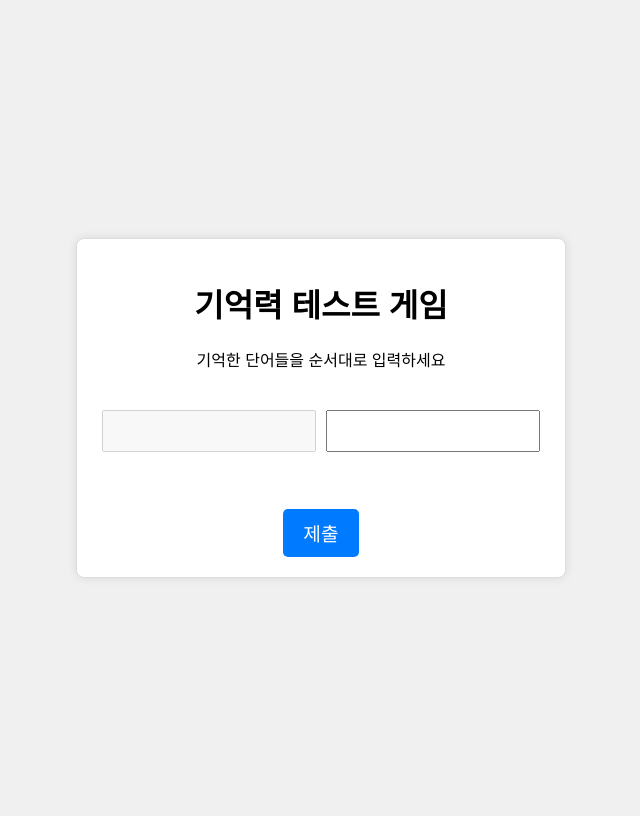
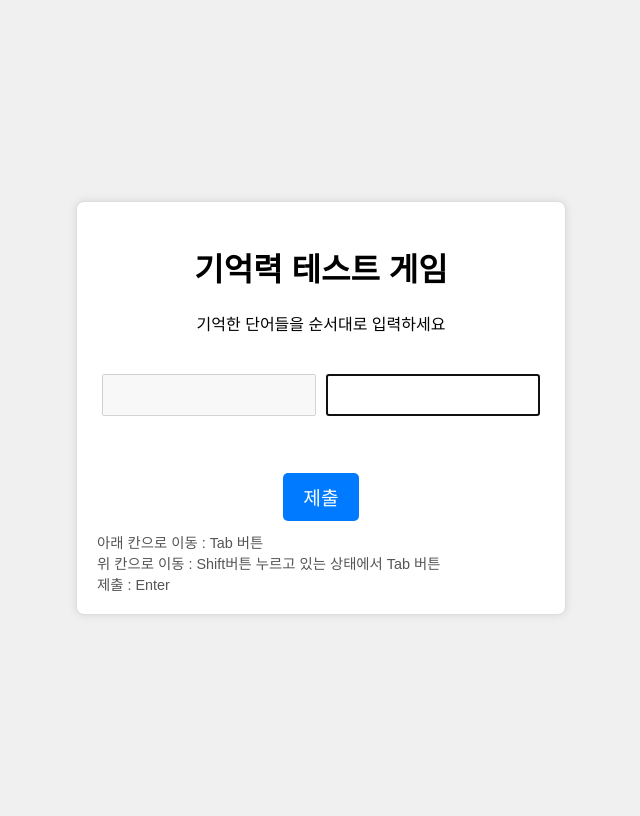
Before and after one commit to khleegit/MemoryTest, a Django app: template memorytest_app/templates/index.html in a window 1280 px wide. Shown: the whole page, without its empty margins (319-959 px from the left). Run offline with Django 5.2, Linux system fonts and the light colour scheme; the template is opened without the code that fills it: most values are stand-ins (such as "Sample title", 1, 10 or a date in 2020); parts of the project's set-up code (start-up, migrations or seed data) failed here and were passed over.

Commit message:
V1.0 완료

```diff
--- a/memorytest_app/templates/index.html
+++ b/memorytest_app/templates/index.html
@@ -74,6 +74,12 @@
             flex-direction: column;
             align-items: center; /* 중앙 정렬 */
         }
+        .instructions {
+            text-align: left;
+            margin-top: 10px;
+            font-size: 0.9em;
+            color: #555;
+        }
     </style>
     <script>
         function startTimer(duration) {
@@ -92,12 +98,15 @@
                             input.classList.add('hidden-word');
                         } else {
                             input.disabled = false;
+                            input.value = '';  // 입력창 초기화
                         }
                     });
                     document.getElementById('words-display').remove();
                     document.getElementById('memory-test-form').style.display = 'block';
                     document.getElementById('instruction').textContent = '기억한 단어들을 순서대로 입력하세요';
                     display.textContent = '';
+                    // 첫 번째 입력창으로 커서 이동
+                    document.querySelector('.input-word:not([disabled])').focus();
                 }
             }, 1000);
         }
@@ -139,6 +148,11 @@
             </ul>
             <br>
             <button type="submit" class="btn-submit">제출</button>
+            <div class="instructions">
+                아래 칸으로 이동 : Tab 버튼<br>
+                위 칸으로 이동 : Shift버튼 누르고 있는 상태에서 Tab 버튼<br>
+                제출 : Enter
+            </div>
         </form>
         <div id="time"></div>
     </div>
```
Also changed, not shown: memorytest_app/templates/result.html (+16 -8 lines), memorytest_app/views.py (+5 -2 lines), db.sqlite3.
